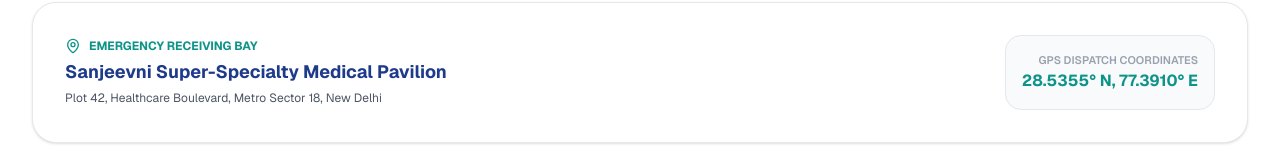
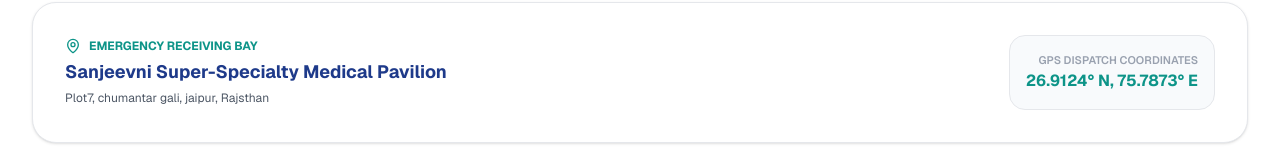
Before and after one commit to LochanJangid/sanjeevni-clinic, a Next.js app in the folder frontend/: page /emergency in a window 1280 px wide. Shown: the part 1113-1273 px from the top of the page. Built offline with nearby package versions, Linux system fonts and the light colour scheme; no server answers.

Commit message:
feat(branding): update the location on emergency page

```diff
--- a/frontend/app/emergency/page.tsx
+++ b/frontend/app/emergency/page.tsx
@@ -240,14 +240,14 @@ export default function EmergencyPage() {
               {data?.clinic_location.name || "Sanjeevni Super-Specialty Medical Pavilion"}
             </strong>
             <p className="text-xs text-[#4B5563] max-w-xl">
-              {data?.clinic_location.address || "Plot 42, Healthcare Boulevard, Metro Sector 18, New Delhi"}
+              {data?.clinic_location.address || "Plot7, chumantar gali, jaipur, Rajsthan"}
             </p>
           </div>
 
           <div className="text-left sm:text-right p-4 rounded-2xl bg-slate-50 border border-gray-200">
             <span className="text-[11px] text-gray-400 font-semibold block">GPS DISPATCH COORDINATES</span>
             <span className="text-base font-mono text-[#0D9488] font-bold">
-              {data?.clinic_location.gps_coordinates || "28.5355° N, 77.3910° E"}
+              {data?.clinic_location.gps_coordinates || "26.9124° N, 75.7873° E"}
             </span>
           </div>
         </div>
```
